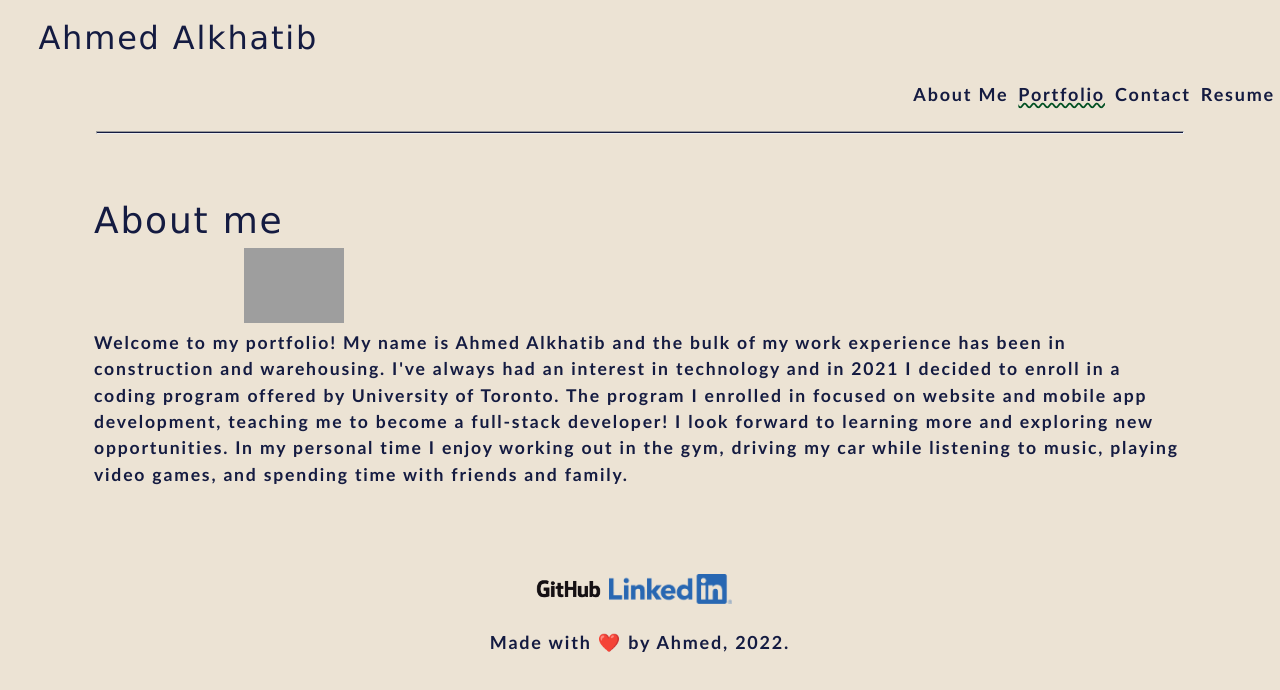
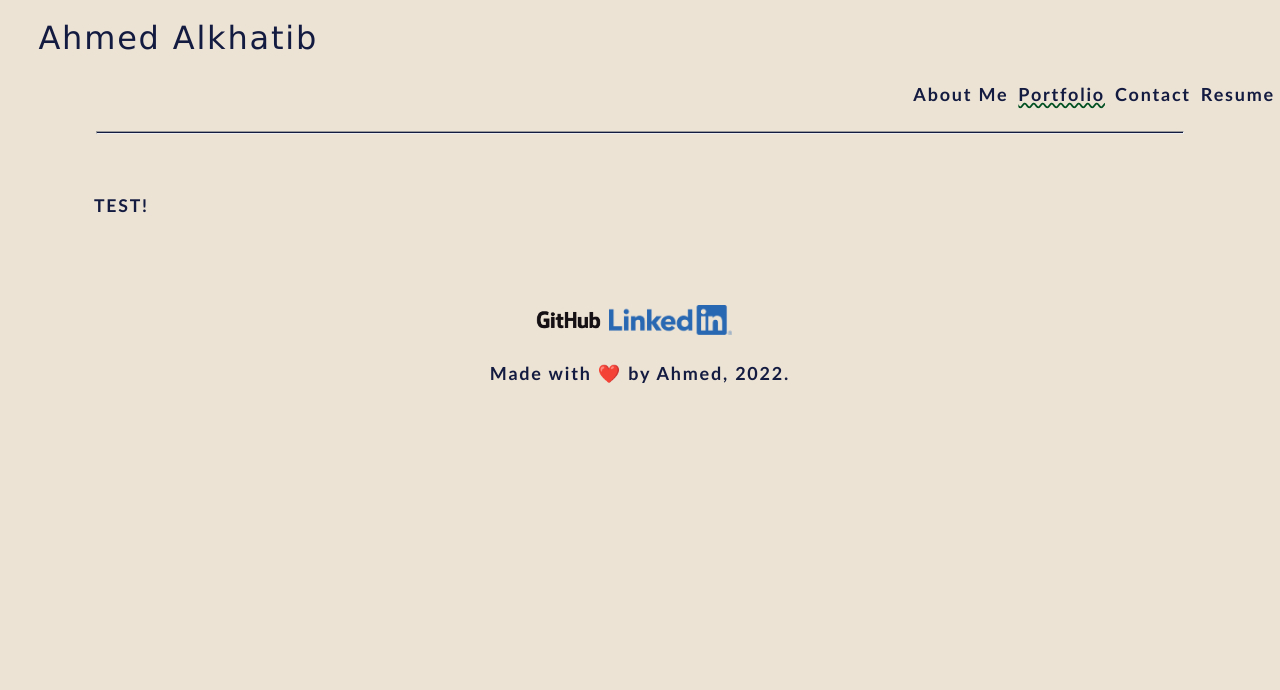
Before and after one commit to AhmedAlkh/ahmeds-portfolio, a React (Create React App) app: page / in a window 1280 px wide. Both pictures are taken after a click on the element "Portfolio". Shown: the top 690 px of the page. Built offline with nearby package versions, Linux system fonts and the light colour scheme; grey boxes are pictures that could not be loaded.

Commit message:
created portfolio component, added portfolio to app.js switch case

```diff
--- a/src/App.js
+++ b/src/App.js
@@ -3,6 +3,7 @@
 import Footer from './components/Footer';
 import Header from './components/Header';
 import Contact from './components/Contact';
+import Portfolio from './components/Portfolio';
 
 function App() {
   const [currentSection, setCurrentSection] = useState('about');
@@ -10,6 +11,8 @@
     switch (currentSection) {
       case 'about':
         return <About/>;
+      case 'portfolio':
+        return <Portfolio/>;
       case 'contact':
         return <Contact/>
       default:
--- /dev/null
+++ b/src/components/Portfolio/index.js
@@ -0,0 +1,11 @@
+import React from "react";
+
+function Portfolio() {
+    return (
+        <div>
+            <p>TEST!</p>
+        </div>
+    )
+}
+
+export default Portfolio;
```
Also changed, not shown: src/components/Project/index.js (+10 -0 lines).
